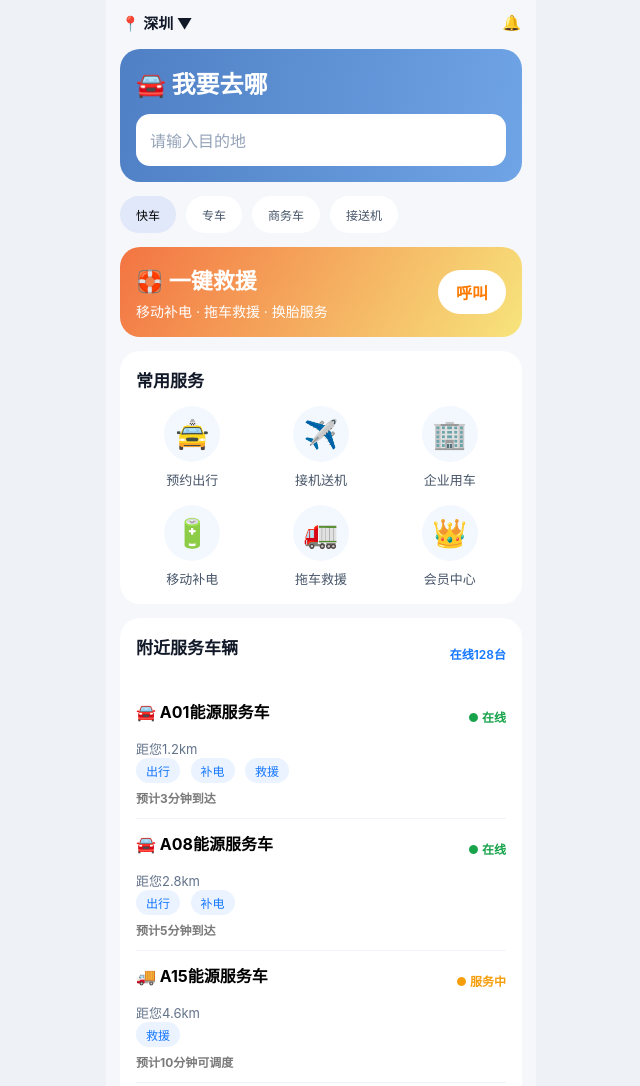
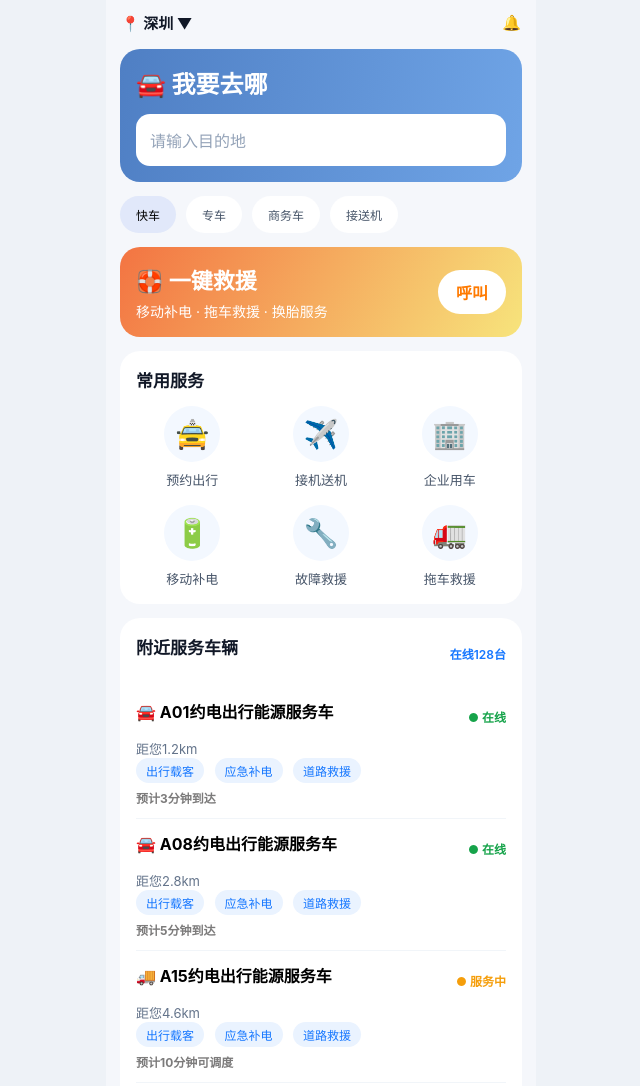
Before and after one commit to yuedian-app/aitravel, a plain HTML site: page index.html in a window 1280 px wide. Shown: the top 1086 px of the page, without its empty margins (319-959 px from the left). Drawn offline with Linux system fonts and the light colour scheme.

Commit message:
Add files via upload

```diff
--- a/index.html
+++ b/index.html
@@ -1945,11 +1945,11 @@
                     <div class="service-item" onclick="showPage('rescue')">
                         <div class="service-icon">🔋</div><span>移动补电</span>
                     </div>
+                    <div class="service-item" onclick="showPage('rescue-order')">
+                        <div class="service-icon">🔧</div><span>故障救援</span>
+                    </div>
                     <div class="service-item" onclick="showPage('rescue')">
                         <div class="service-icon">🚛</div><span>拖车救援</span>
-                    </div>
-                    <div class="service-item">
-                        <div class="service-icon">👑</div><span>会员中心</span>
                     </div>
                 </div>
             </div>
@@ -1967,7 +1967,7 @@
                 <div class="service-vehicle">
                     <div class="vehicle-top">
                         <div class="vehicle-name">
-                            🚘 A01能源服务车
+                            🚘 A01约电出行能源服务车
                         </div>
                         <div class="vehicle-status online">
                             ● 在线
@@ -1977,9 +1977,9 @@
                         距您1.2km
                     </div>
                     <div class="tags">
-                        <span>出行</span>
-                        <span>补电</span>
-                        <span>救援</span>
+                        <span>出行载客</span>
+                        <span>应急补电</span>
+                        <span>道路救援</span>
                     </div>
                     <div class="arrive">
                         预计3分钟到达
@@ -1989,7 +1989,7 @@
                 <div class="service-vehicle">
                     <div class="vehicle-top">
                         <div class="vehicle-name">
-                            🚘 A08能源服务车
+                            🚘 A08约电出行能源服务车
                         </div>
                         <div class="vehicle-status online">
                             ● 在线
@@ -1999,8 +1999,9 @@
                         距您2.8km
                     </div>
                     <div class="tags">
-                        <span>出行</span>
-                        <span>补电</span>
+                        <span>出行载客</span>
+                        <span>应急补电</span>
+                        <span>道路救援</span>
                     </div>
                     <div class="arrive">
                         预计5分钟到达
@@ -2010,7 +2011,7 @@
                 <div class="service-vehicle">
                     <div class="vehicle-top">
                         <div class="vehicle-name">
-                            🚚 A15能源服务车
+                            🚚 A15约电出行能源服务车
                         </div>
                         <div class="vehicle-status busy">
                             ● 服务中
@@ -2020,7 +2021,9 @@
                         距您4.6km
                     </div>
                     <div class="tags">
-                        <span>救援</span>
+                        <span>出行载客</span>
+                        <span>应急补电</span>
+                        <span>道路救援</span>
                     </div>
                     <div class="arrive">
                         预计10分钟可调度
@@ -2091,7 +2094,7 @@
                 <div class="vehicle-network-card">
                     <div class="vehicle-network-top">
                         <div class="vehicle-network-name">
-                            A01能源服务车
+                            A01约电出行能源服务车
                         </div>
                         <div class="network-status online">
                             在线
@@ -2101,9 +2104,9 @@
                         📍 距您1.2km
                     </div>
                     <div class="tags">
-                        <span>出行</span>
-                        <span>补电</span>
-                        <span>救援</span>
+                        <span>出行载客</span>
+                        <span>应急补电</span>
+                        <span>道路救援</span>
                     </div>
                     <div class="network-arrive">
                         预计3分钟到达
@@ -2113,7 +2116,7 @@
                 <div class="vehicle-network-card">
                     <div class="vehicle-network-top">
                         <div class="vehicle-network-name">
-                            A08能源服务车
+                            A08约电出行能源服务车
                         </div>
                         <div class="network-status online">
                             在线
@@ -2123,8 +2126,9 @@
                         📍 距您2.8km
                     </div>
                     <div class="tags">
-                        <span>出行</span>
-                        <span>补电</span>
+                        <span>出行载客</span>
+                        <span>应急补电</span>
+                        <span>道路救援</span>
                     </div>
                     <div class="network-arrive">
                         预计5分钟到达
@@ -2134,7 +2138,7 @@
                 <div class="vehicle-network-card">
                     <div class="vehicle-network-top">
                         <div class="vehicle-network-name">
-                            A15能源服务车
+                            A15约电出行能源服务车
                         </div>
                         <div class="network-status busy">
                             服务中
@@ -2144,7 +2148,9 @@
                         📍 距您4.6km
                     </div>
                     <div class="tags">
-                        <span>救援</span>
+                        <span>出行载客</span>
+                        <span>应急补电</span>
+                        <span>道路救援</span>
                     </div>
                     <div class="network-arrive">
                         预计10分钟可调度
@@ -2154,7 +2160,7 @@
                 <div class="vehicle-network-card">
                     <div class="vehicle-network-top">
                         <div class="vehicle-network-name">
-                            A23能源服务车
+                            A23约电出行能源服务车
                         </div>
                         <div class="network-status standby">
                             待命
@@ -2164,9 +2170,9 @@
                         📍 距您5.3km
                     </div>
                     <div class="tags">
-                        <span>出行</span>
-                        <span>补电</span>
-                        <span>救援</span>
+                        <span>出行载客</span>
+                        <span>应急补电</span>
+                        <span>道路救援</span>
                     </div>
                     <div class="network-arrive">
                         预计8分钟到达
@@ -2272,7 +2278,7 @@
                         🔍
                     </div>
                     <div class="wait-title">
-                        正在为您匹配能源服务车辆
+                        正在为您匹配约电出行能源服务车辆
                     </div>
                     <div class="wait-desc">
                         预计10秒内完成匹配
@@ -2302,22 +2308,22 @@
                         附近可服务车辆
                     </div>
                     <div class="nearby-item">
-                        🚘 A01能源服务车
+                        🚘 A01约电出行能源服务车
                         <span>0.8km</span>
                     </div>
                     <div class="nearby-item">
-                        🚘 A08能源服务车
+                        🚘 A08约电出行能源服务车
                         <span>1.2km</span>
                     </div>
                     <div class="nearby-item">
-                        🚘 A15能源服务车
+                        🚘 A15约电出行能源服务车
                         <span>1.7km</span>
                     </div>
                 </div>
                 <!-- 特色展示 -->
                 <div class="energy-match-card">
                     <div class="energy-title">
-                        ⚡ 优先匹配新能源服务车
+                        ⚡ 优先匹配新约电出行能源服务车
                     </div>
                     <div class="energy-tags">
                         <span>出行</span>
@@ -2354,7 +2360,7 @@
                         🚘
                     </div>
                     <div class="driver-status-title">
-                        A01能源服务车正在前往接您
+                        A01约电出行能源服务车正在前往接您
                     </div>
                     <div class="driver-arrive-time">
                         预计 3 分钟到达
@@ -2594,6 +2600,10 @@
                             <span>移动补电</span>
                         </div>
                         <div class="service-item" onclick="showPage('rescue-order')">
+                            <div class="service-icon">🔧</div>
+                            <span>故障救援</span>
+                        </div>
+                        <div class="service-item" onclick="showPage('rescue-order')">
                             <div class="service-icon">🚛</div>
                             <span>拖车救援</span>
                         </div>
@@ -2602,10 +2612,6 @@
                             <span>换胎服务</span>
                         </div>
                         <div class="service-item" onclick="showPage('rescue-order')">
-                            <div class="service-icon">🔧</div>
-                            <span>故障救援</span>
-                        </div>
-                        <div class="service-item" onclick="showPage('rescue-order')">
                             <div class="service-icon">🔑</div>
                             <span>开锁服务</span>
                         </div>
@@ -2621,20 +2627,20 @@
                         附近救援车辆
                     </div>
                     <div class="nearby-item">
-                        🚘 A01能源服务车
+                        🚘 A01约电出行能源服务车
                         <span>1.2km</span>
                     </div>
                     <div class="nearby-item">
-                        🚘 A08能源服务车
+                        🚘 A08约电出行能源服务车
                         <span>2.3km</span>
                     </div>
                     <div class="nearby-item">
-                        🚘 A15能源服务车
+                        🚘 A15约电出行能源服务车
                         <span>3.8km</span>
                     </div>
                 </div>
                 <!-- 会员 -->
-                <div class="vip-card">
+                <div class="vip-card" onclick="showPage('vip')">
                     <div class="vip-title">
                         👑 救援会员
                     </div>
@@ -2767,15 +2773,15 @@
                         附近救援车辆
                     </div>
                     <div class="nearby-item">
-                        🚘 A01能源服务车
+                        🚘 A01约电出行能源服务车
                         <span>1.2km</span>
                     </div>
                     <div class="nearby-item">
-                        🚘 A08能源服务车
+                        🚘 A08约电出行能源服务车
                         <span>2.1km</span>
                     </div>
                     <div class="nearby-item">
-                        🚘 A15能源服务车
+                        🚘 A15约电出行能源服务车
                         <span>3.8km</span>
                     </div>
                 </div>
@@ -2823,7 +2829,7 @@
                         🚘
                     </div>
                     <div class="driver-status-title">
-                        A01能源服务车正在赶来
+                        A01约电出行能源服务车正在赶来
                     </div>
                     <div class="driver-arrive-time">
                         预计5分钟到达
@@ -2959,7 +2965,7 @@
                     </div>
                     <div class="rescue-info-row">
                         <span>服务车辆</span>
-                        <strong>A01能源服务车</strong>
+                        <strong>A01约电出行能源服务车</strong>
                     </div>
                     <div class="rescue-info-row">
                         <span>服务评分</span>
@@ -3390,7 +3396,7 @@
                     </div>
                     <div class="detail-row">
                         <span>服务车辆</span>
-                        <span>A01能源服务车</span>
+                        <span>A01约电出行能源服务车</span>
                     </div>
                     <div class="detail-row">
                         <span>服务人员</span>
```
